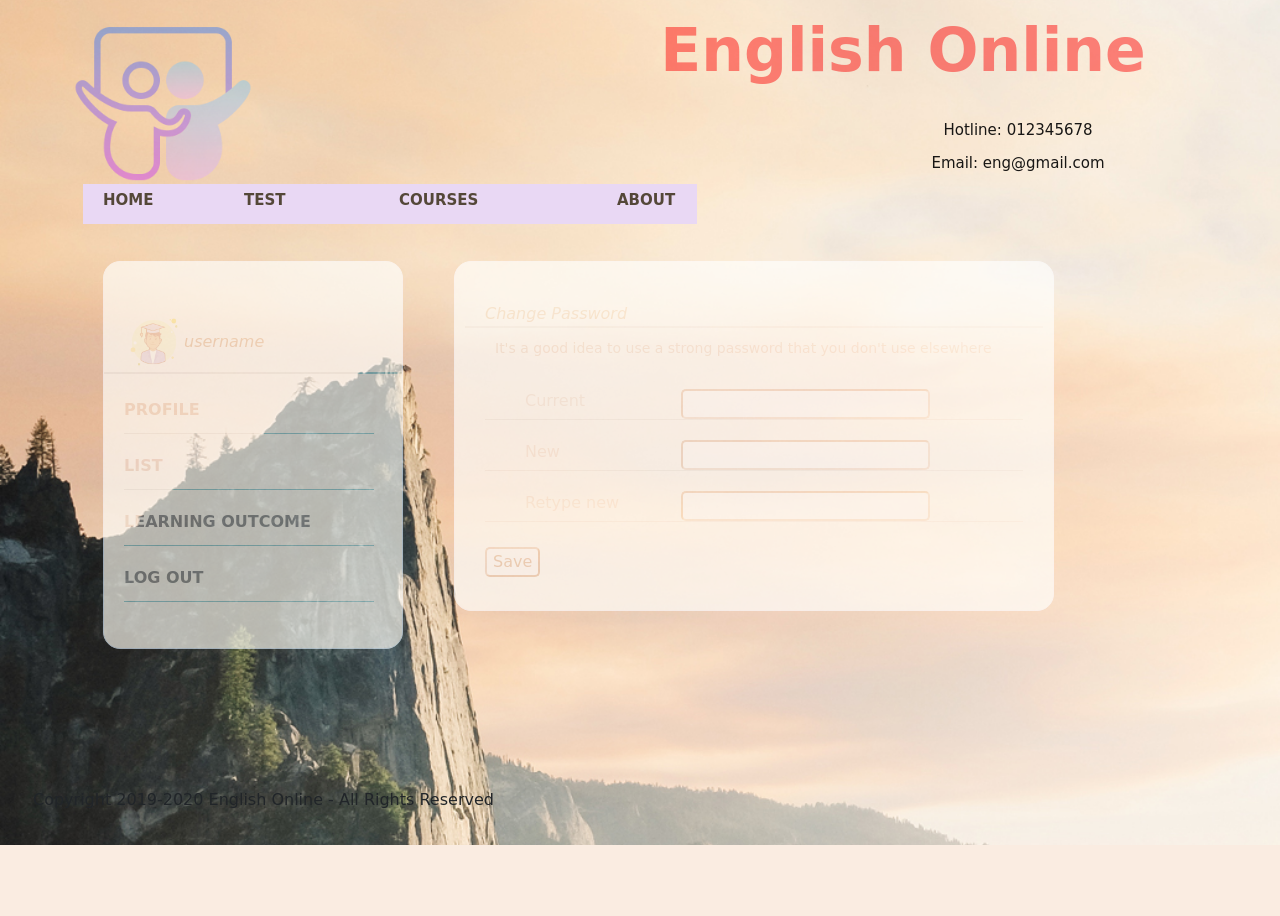
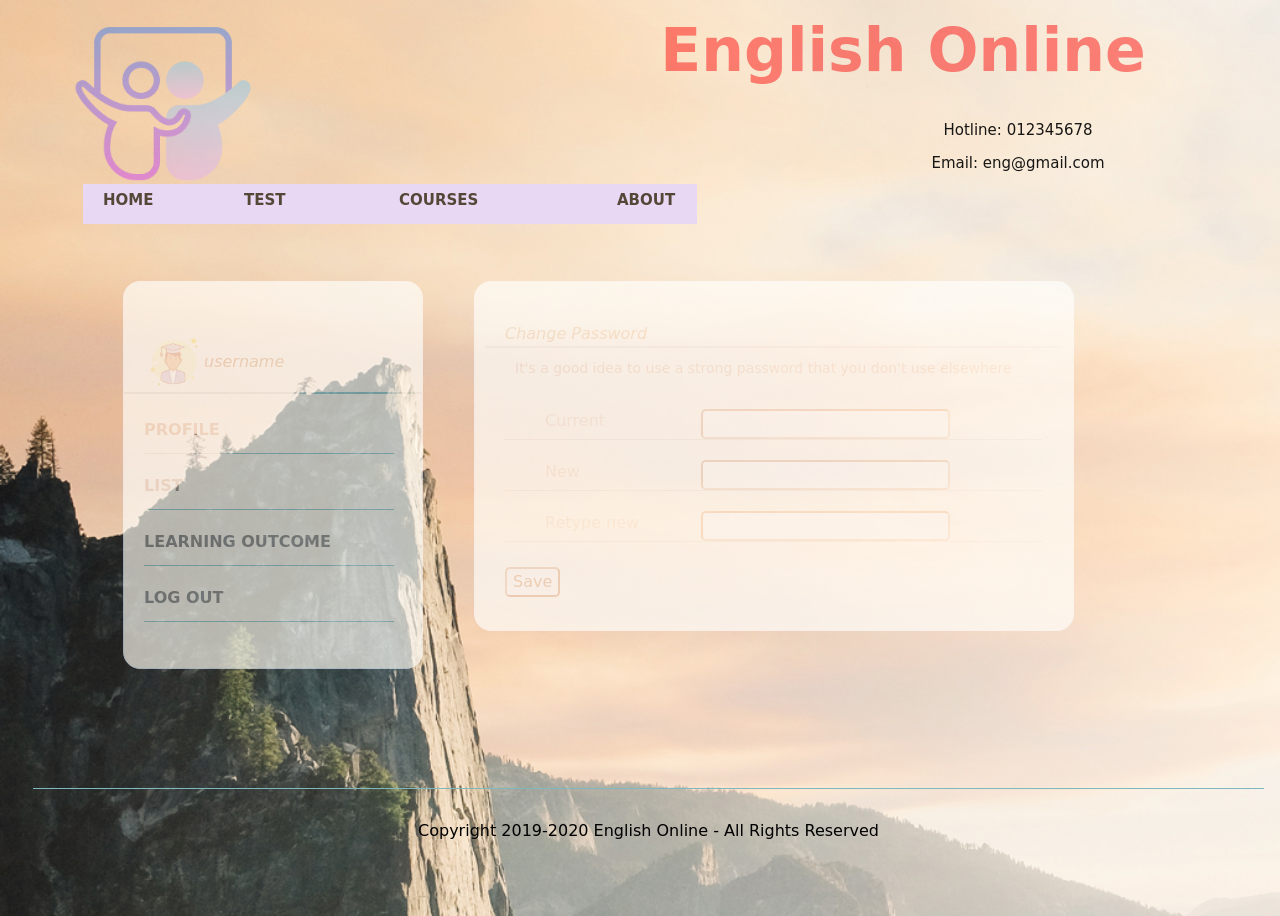
Before and after one commit to UITTeam/web, a PHP site: page /user-info-password.html in a window 1280 px wide; the page is wider, and only the part inside the window is pictured. Shown: the part 19-935 px from the top of that part. Before the commit the page ends 864 px from the top of that part, so only its background shows below. Run offline with PHP 8.4, Linux system fonts and the light colour scheme.

Commit message:
pio-edit-nov11-7h14
- thêm file footer.css
- sửa lại phần password xíu

```diff
--- /dev/null
+++ b/css/footer.css
@@ -0,0 +1,10 @@
+footer{
+  align-self: center;
+  position: relative;
+  text-align: center;
+  padding: 30px 0;
+  margin-bottom: 10px;
+  bottom: 0;
+  border-top:  1px solid #7eb9be;
+  color: black;
+}
--- a/css/user-info-password.css
+++ b/css/user-info-password.css
@@ -18,7 +18,7 @@ header{
 
 }
 .content{
-  margin: 20px;
+  margin: 40px;
   padding: 60px 50px 20px;
   position: relative;
   z-index:1;
```
